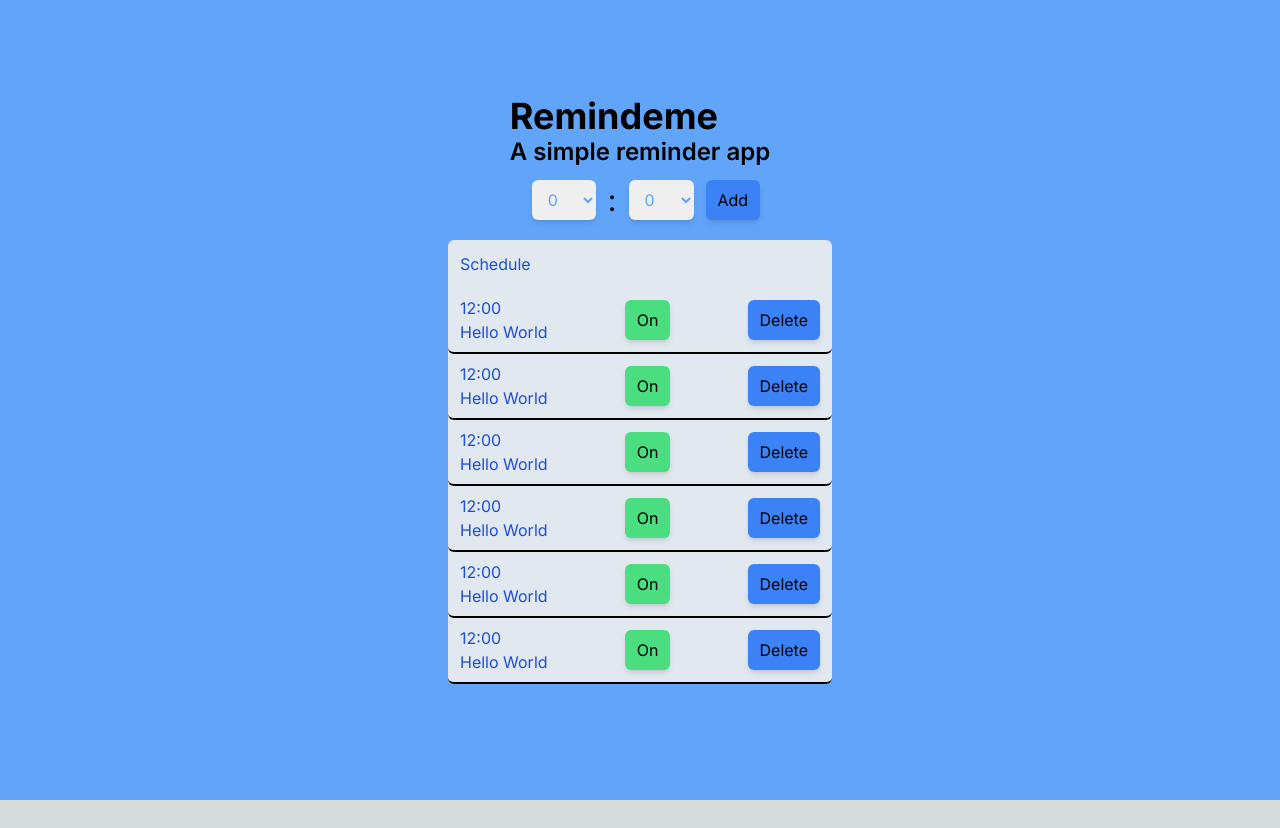
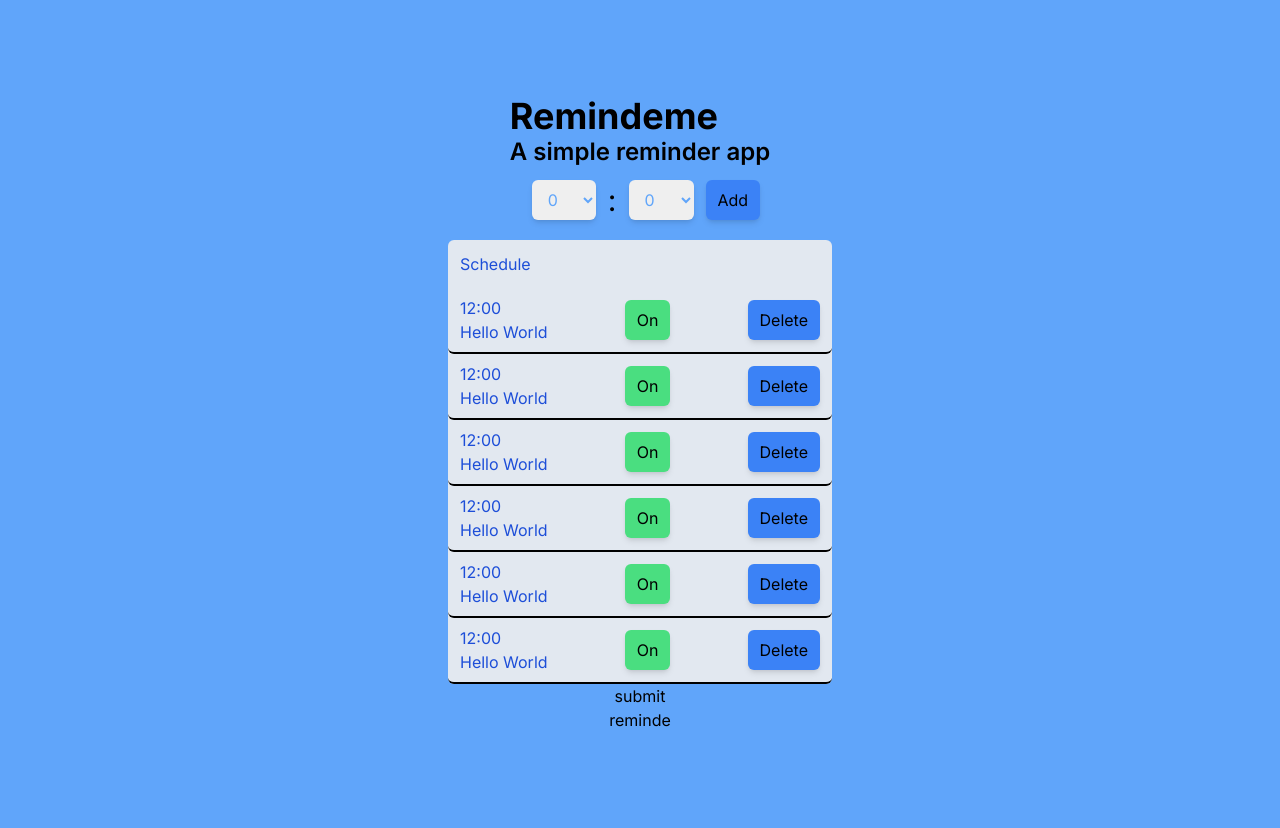
Before and after one commit to alfazh123/remindeMe, a Next.js app: page / in a window 1280 px wide. Before the commit the page ends 800 px from the top, so only its background shows below. Built offline with nearby package versions, Linux system fonts and the light colour scheme.

Commit message:
make layout landing page

```diff
--- a/src/app/page.tsx
+++ b/src/app/page.tsx
@@ -1,9 +1,13 @@
+"use client";
+
 import Image from 'next/image'
+import Link from 'next/link';
 
 export default function Home() {
 
     const hours = Array.from(Array(24).keys())
     const minutes = Array.from(Array(60).keys())
+
 
 
     return (
@@ -102,6 +106,11 @@ export default function Home() {
             </ul>
 
         </div>
+
+                <button
+                type='submit' >submit</button>
+
+        <Link href="/reminder">reminde</Link>
         </main>
     )
 }
```
